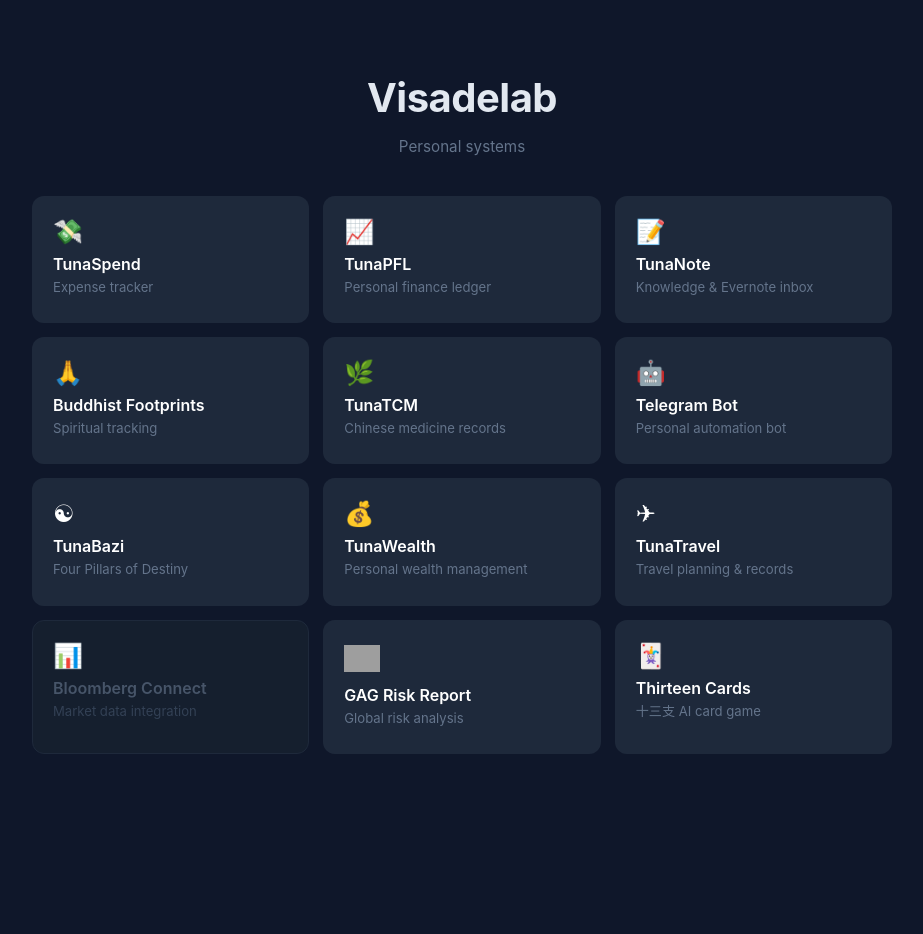
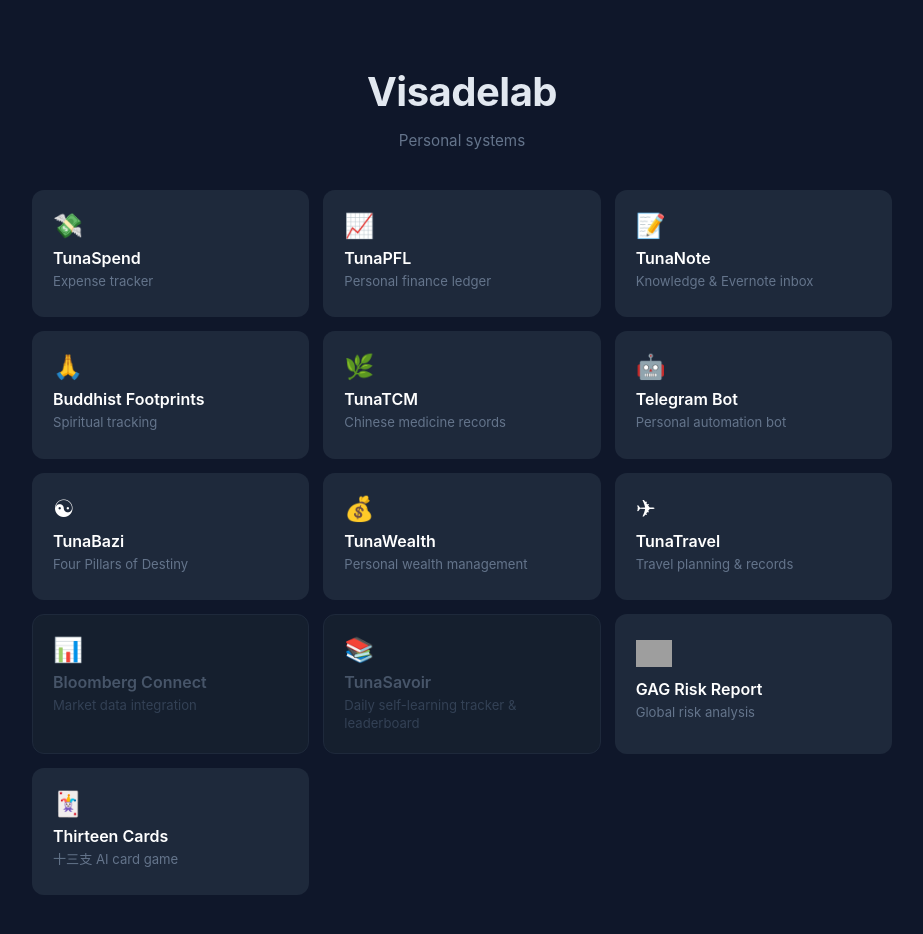
Before and after one commit to GaryTan9854/Visadelab, a plain HTML site: page index.html in a window 1280 px wide. Shown: the whole page, without its empty margins (178-1101 px from the left). Before the commit the page ends 800 px from the top, so only its background shows below. Drawn offline with Linux system fonts and the light colour scheme; no server answers; grey boxes are pictures that could not be loaded.

Commit message:
update: 2026-06-17 21:36

```diff
--- a/index.html
+++ b/index.html
@@ -33,6 +33,7 @@
       <a class="card" href="https://tunawealth.visadelab.xyz" target="_blank" data-health="https://tunawealth.visadelab.xyz/api/health"><div class="icon">&#128176;</div><div class="title">TunaWealth</div><div class="desc">Personal wealth management</div><div class="ver"></div></a>
       <a class="card" href="https://tunatravel.visadelab.xyz" target="_blank" data-health="https://tunatravel.visadelab.xyz/api/health"><div class="icon">&#9992;</div><div class="title">TunaTravel</div><div class="desc">Travel planning & records</div><div class="ver"></div></a>
       <div class="card-dim"><div class="icon">&#128202;</div><div class="title">Bloomberg Connect</div><div class="desc">Market data integration</div></div>
+      <div class="card-dim"><div class="icon">&#128218;</div><div class="title">TunaSavoir</div><div class="desc">Daily self-learning tracker & leaderboard</div></div>
       <a class="card" href="https://gaglobal.visadelab.xyz" target="_blank" data-health="https://gaglobal.visadelab.xyz/api/health"><div class="icon"><img src="https://gaglobal.visadelab.xyz/assets/gag-icon.png?v=2" alt="GAG" style="width:36px;height:36px;object-fit:contain;display:block;"></div><div class="title">GAG Risk Report</div><div class="desc">Global risk analysis</div><div class="ver"></div></a>
       <a class="card" href="https://thirteencards.visadelab.xyz" target="_blank" data-health="https://thirteencards.visadelab.xyz/api/health"><div class="icon">&#127183;</div><div class="title">Thirteen Cards</div><div class="desc">十三支 AI card game</div><div class="ver"></div></a>
     </div>
```
